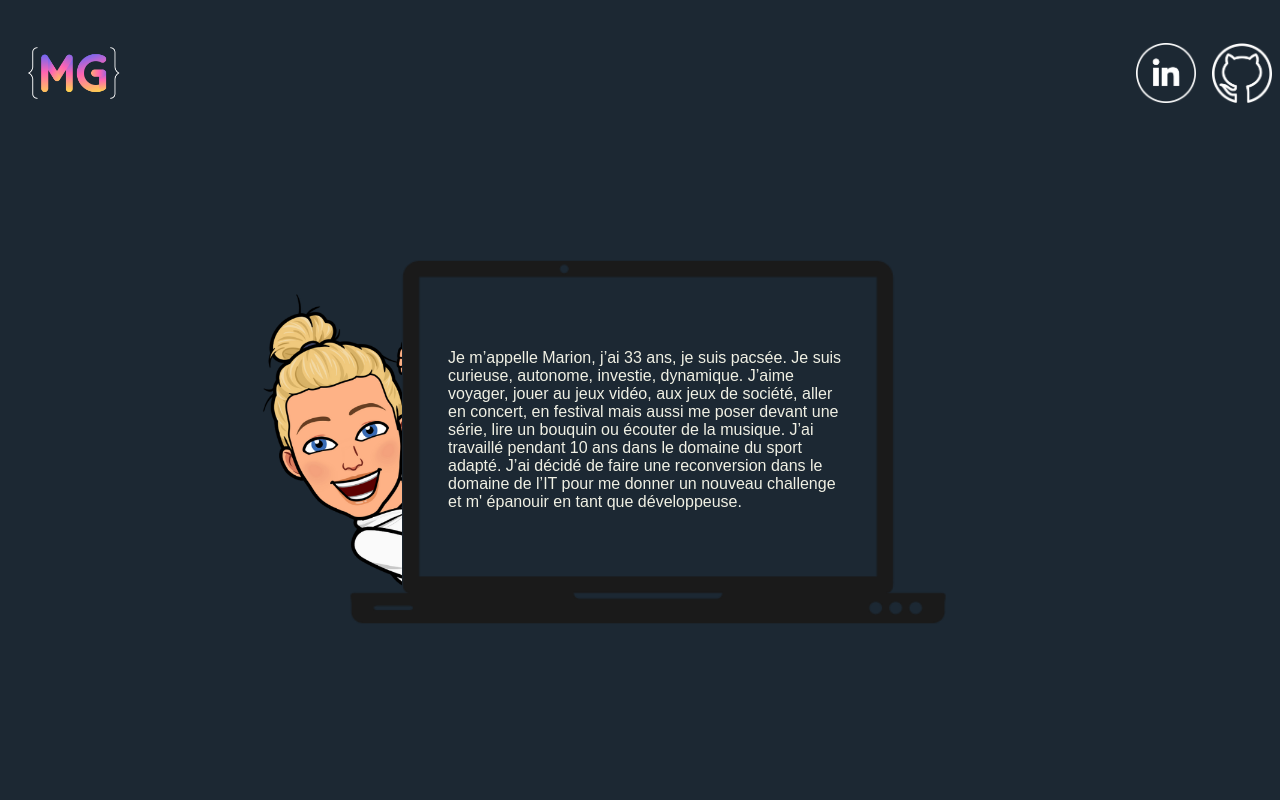
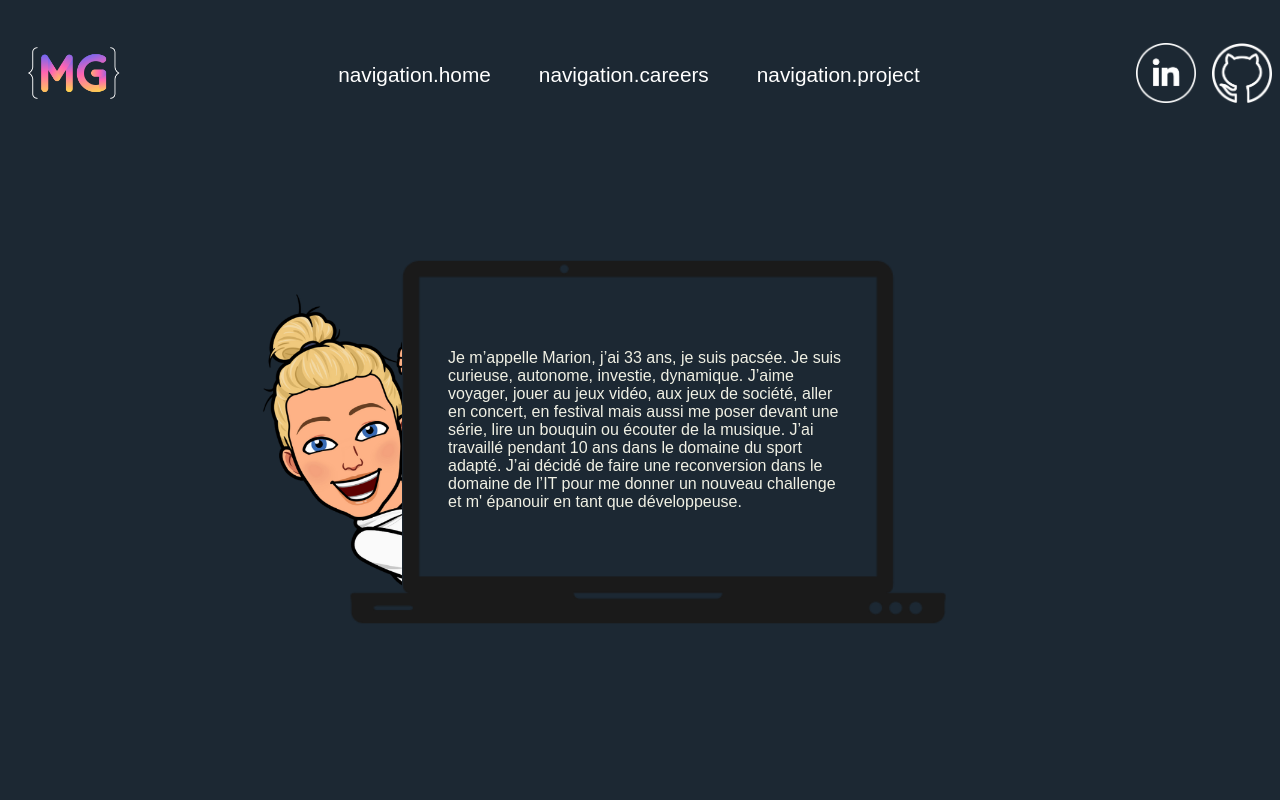
Before and after one commit to Mariion-62/my-portfolio, a Next.js app: page /en in a window 1280 px wide. Shown: the top 800 px of the page. Built offline with nearby package versions, Linux system fonts and the light colour scheme.

Commit message:
Feat: create navigation
* feat: add component navigation

* feat: add navigation

---------

Co-authored-by: Mariion-62 <mariongrolleau62@gmail.com>

```diff
--- a/dictionnary/fr.json
+++ b/dictionnary/fr.json
@@ -1,4 +1,9 @@
 {
+  "navigation": {
+    "home": "Accueil",
+    "project": "Mes realisations",
+    "careers": "Mon parcours"
+  },
   "exp_careers": {
     "title_exp": "Expériences professionnelles"
   },
--- /dev/null
+++ b/global.d.ts
@@ -0,0 +1,2 @@
+type Dictionary = typeof import("./dictionnary/fr.json");
+declare interface IntlMessages extends Dictionary {}
--- a/src/app/[locale]/page.tsx
+++ b/src/app/[locale]/page.tsx
@@ -1,7 +1,6 @@
 "use client";
 import { CardHomepage } from "@/src/components/CardHomepage/CardHomepage";
 import { Description } from "@/src/components/Description/Description";
-import { Realisations } from "./(default)/mes-realisations/ui/Realisations";
 
 export default function Page() {
   return (
--- a/src/components/Header/Header.tsx
+++ b/src/components/Header/Header.tsx
@@ -3,6 +3,7 @@
 import Link from "next/link";
 import Image from "next/image";
 import styles from "./header.module.scss";
+import { Navigation } from "../Navigation/Navigation";
 import ChangeLogoWithDate from "@/src/utils/ChangeLogoWithDate";
 
 function Header() {
@@ -11,6 +12,7 @@ function Header() {
       <Link id="header" href="/">
         {ChangeLogoWithDate()}
       </Link>
+      <Navigation/>
       <div>
         <div className={styles.iconSocials}>
           <a
--- /dev/null
+++ b/src/components/Navigation/Navigation.tsx
@@ -0,0 +1,27 @@
+import { Link, usePathname } from "@/src/navigation";
+import { navElements } from "@/types/menu";
+import { useTranslations } from "next-intl";
+import styles from "./navigation.module.scss";
+
+const Navigation = () => {
+  const t = useTranslations();
+  const pathname = usePathname();
+  return (
+    <nav className={styles.navigation}>
+      {navElements.map((element) => (
+        <div
+          key={element.label}
+          className={pathname === element.link ? styles.active : ""}
+        >
+          {element.link && (
+            <Link className={styles.link} href={element.link}>
+              {t(element.label)}
+            </Link>
+          )}
+        </div>
+      ))}
+    </nav>
+  );
+};
+
+export { Navigation };
--- /dev/null
+++ b/src/components/Navigation/navigation.module.scss
@@ -0,0 +1,33 @@
+.navigation {
+  display: flex;
+  gap: 3rem;
+  font-size: 1.3rem;
+  padding: 1rem;
+  > div {
+    position: relative;
+    display: flex;
+    align-items: center;
+    width: fit-content;
+    a {
+      text-decoration: none;
+      color: white;
+      &:hover {
+        background: linear-gradient(
+          43deg,
+          #7068fa 0%,
+          #ff64b4 46%,
+          #ffd94a 100%
+        );
+        background-clip: text;
+        -webkit-background-clip: text;
+        -webkit-text-fill-color: transparent;
+      }
+    }
+    &.active a {
+      background: linear-gradient(43deg, #7068fa 0%, #ff64b4 46%, #ffd94a 100%);
+      background-clip: text;
+      -webkit-background-clip: text;
+      -webkit-text-fill-color: transparent;
+    }
+  }
+}
--- /dev/null
+++ b/types/index.ts
@@ -0,0 +1,3 @@
+import { MessageKeys, NestedKeyOf } from "next-intl";
+
+export type DictionaryKeys = MessageKeys<Dictionary, NestedKeyOf<Dictionary>>;
--- /dev/null
+++ b/types/menu.ts
@@ -0,0 +1,17 @@
+import { DictionaryKeys } from ".";
+import { Routes } from "./routes";
+
+interface NavElements {
+  label: DictionaryKeys;
+  link?: string;
+  subMenu?: NavElements[];
+}
+
+export const navElements: NavElements[] = [
+  { label: "navigation.home", link: Routes.HOME },
+  {
+    label: "navigation.careers",
+    link: Routes.CAREERS,
+  },
+  { label: "navigation.project", link: Routes.PROJECTS },
+];
--- /dev/null
+++ b/types/routes.ts
@@ -0,0 +1,5 @@
+export enum Routes {
+  HOME = "/",
+  CAREERS = "/mon-parcours",
+  PROJECTS = "/mes-realisations",
+}
```
